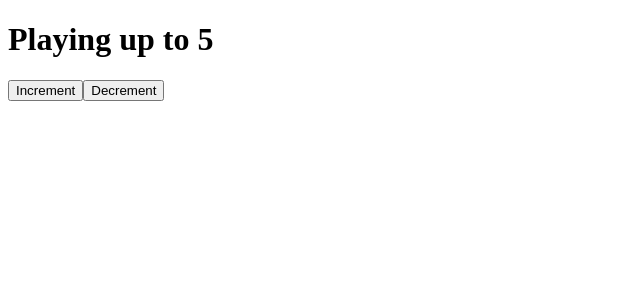
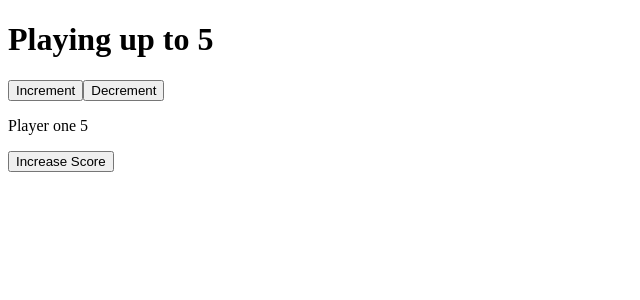
Before and after one commit to simonxcode/scorekeeper-redux, a React (Create React App) app in the folder scorekeeper-redux/: page / in a window 1280 px wide. Shown: the top 300 px of the page, without its empty margins (0-640 px from the left). Built offline with nearby package versions, Linux system fonts and the light colour scheme.

Commit message:
Route PlayerOne component to Redux

```diff
--- a/scorekeeper-redux/src/components/App.js
+++ b/scorekeeper-redux/src/components/App.js
@@ -1,5 +1,6 @@
 import React, { Component } from 'react';
 import Counter from './Counter';
+import PlayerOne from './PlayerOne';
 import store from '../store/';
 
 class App extends Component {
@@ -7,6 +8,7 @@ class App extends Component {
     return (
       <div className="App">
         <Counter store={store} />
+        <PlayerOne store={store} />
       </div>
     );
   }
--- a/scorekeeper-redux/src/components/Counter.js
+++ b/scorekeeper-redux/src/components/Counter.js
@@ -1,7 +1,7 @@
 import React from 'react';
 import { connect } from 'react-redux';
 
-//stateless function component
+//stateless function component and event handler
 function Counter(props) {
   console.log('render', props)
   return (
@@ -13,8 +13,8 @@ function Counter(props) {
   );
 }
 
-//function to dispatch action
-function mapDispatchToProps(dispatch){
+//function to dispatch action and action generator
+function mapDispatchToProps(dispatch) {
   return {
     onIncrementClick: () => {
       console.log('incrementing');
@@ -29,11 +29,13 @@ function mapDispatchToProps(dispatch){
   }
 }
 
+//function to display current state
 function mapStateToProp(state) {
-  console.log('mapStateToProp', state);
+  console.log('winning score', state);
   return {
     count: state.count
   }
 }
 
+//connect component to store
 export default connect(mapStateToProp, mapDispatchToProps)(Counter);
--- /dev/null
+++ b/scorekeeper-redux/src/components/PlayerOne.js
@@ -0,0 +1,35 @@
+import React from 'react';
+import { connect } from 'react-redux';
+
+//stateless function component
+function PlayerOne(props) {
+  return (
+    <div>
+      <p>Player one {props.count}</p>
+      <button onClick={props.onIncrementClick}>Increase Score</button>
+    </div>
+  );
+}
+
+//function to dispatch action and action generator
+function mapDispatchToProps(dispatch) {
+  return {
+     onIncrementClick: () => {
+       console.log('incrementing player 1');
+       const action = {
+         type: 'INCREMENTONE'
+       };
+       dispatch(action);
+     }
+  }
+}
+
+//function to display current state
+function mapStateToProp(state) {
+  console.log('player one score', state);
+  return {
+    count: state.count
+  }
+}
+
+export default connect(mapStateToProp, mapDispatchToProps)(PlayerOne);
```
